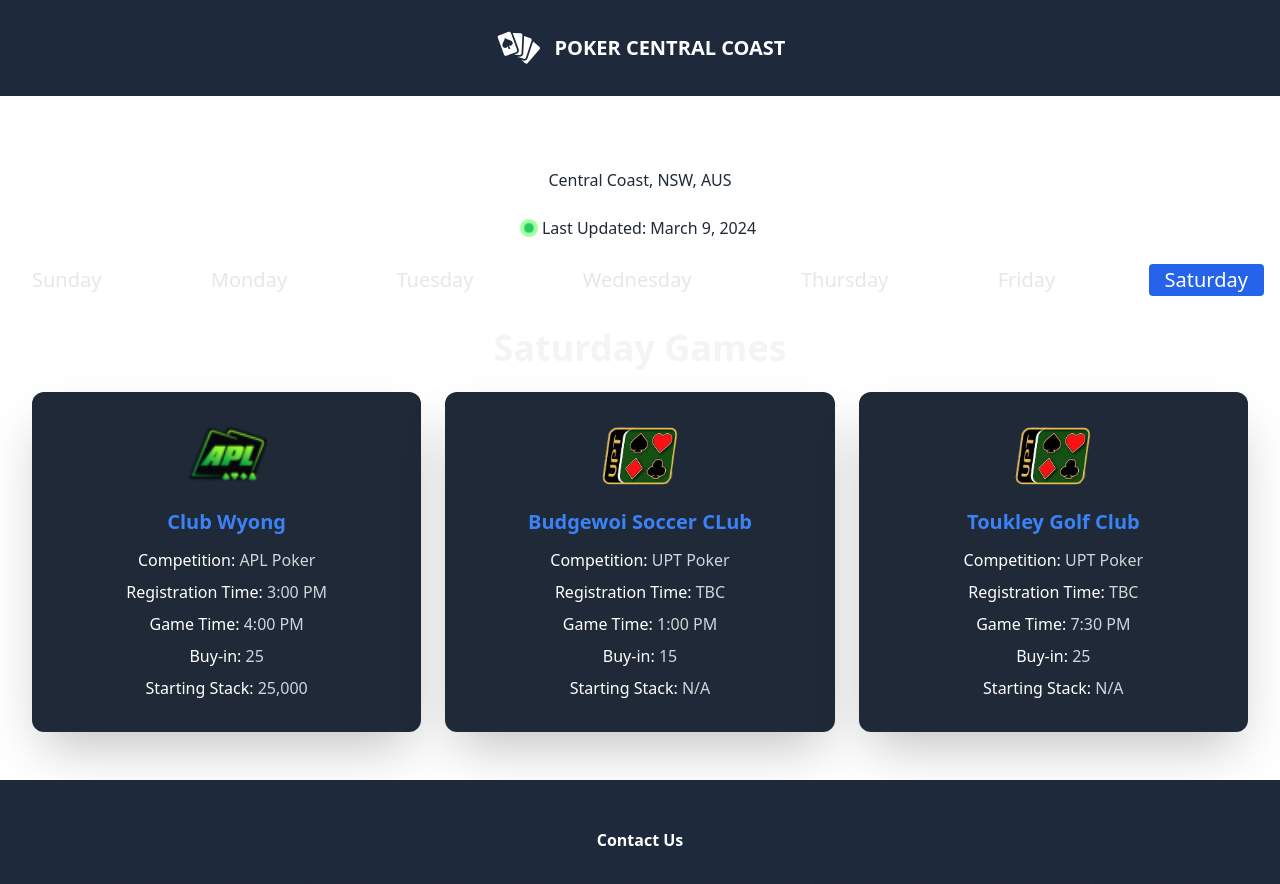
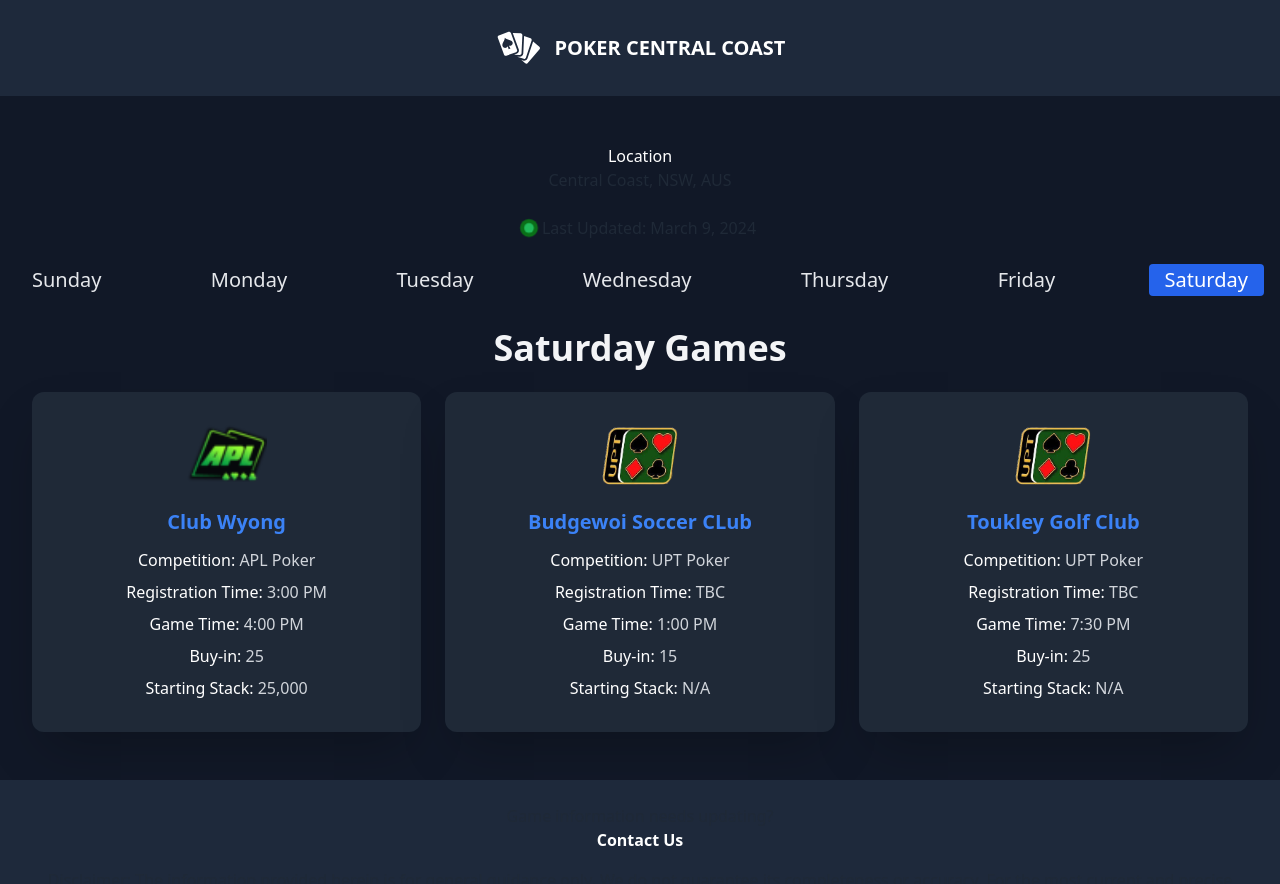
Before and after one commit to marcus-agrippa/poker-listing-app, a React (Create React App) app: page / in a window 1280 px wide. Shown: the top 884 px of the page. Built offline with nearby package versions, Linux system fonts and the light colour scheme; the HTML template or start-up script is replaced by a standard one.

Commit message:
update bg colour for main page

```diff
--- a/public/index.html
+++ b/public/index.html
@@ -5,10 +5,6 @@
     <link rel="icon" href="%PUBLIC_URL%/favicon.ico" />
     <meta name="viewport" content="width=device-width, initial-scale=1" />
     <meta name="theme-color" content="#000000" />
-    <meta
-      name="description"
-      content="Web site created using create-react-app"
-    />
     <link rel="apple-touch-icon" href="%PUBLIC_URL%/logo192.png" />
     <link rel="manifest" href="%PUBLIC_URL%/manifest.json" />
     <title>Poker Central Coast</title>
--- a/src/App.js
+++ b/src/App.js
@@ -18,7 +18,7 @@ function App() {
     <div className="App flex flex-col min-h-screen">
       <Router>
         <Header />
-        <main className="flex-grow">
+        <main className="flex-grow bg-gray-900">
           <Routes>
             <Route path="/" element={<GamesPage />} />
             <Route path="/contact" element={<ContactPage />} />
```
Also changed, not shown: tailwind.config.js (line endings or trailing spaces).
